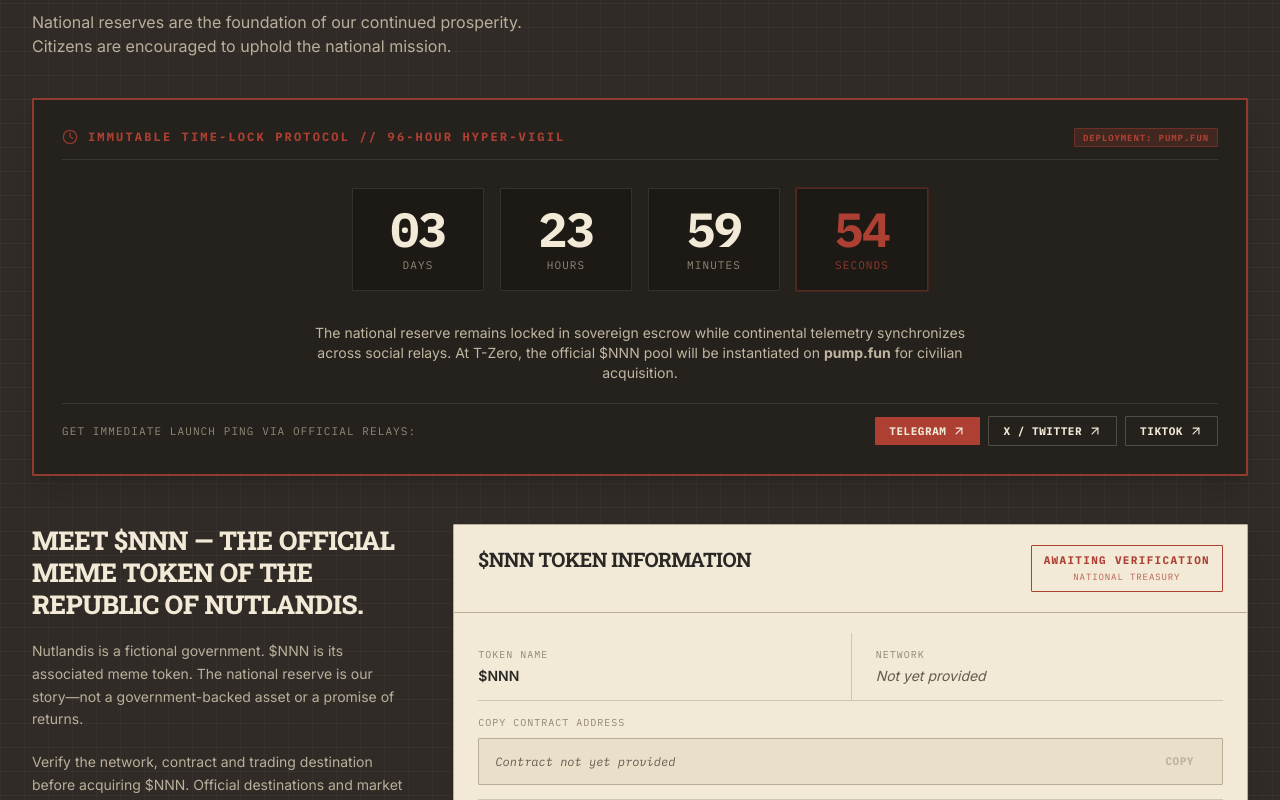
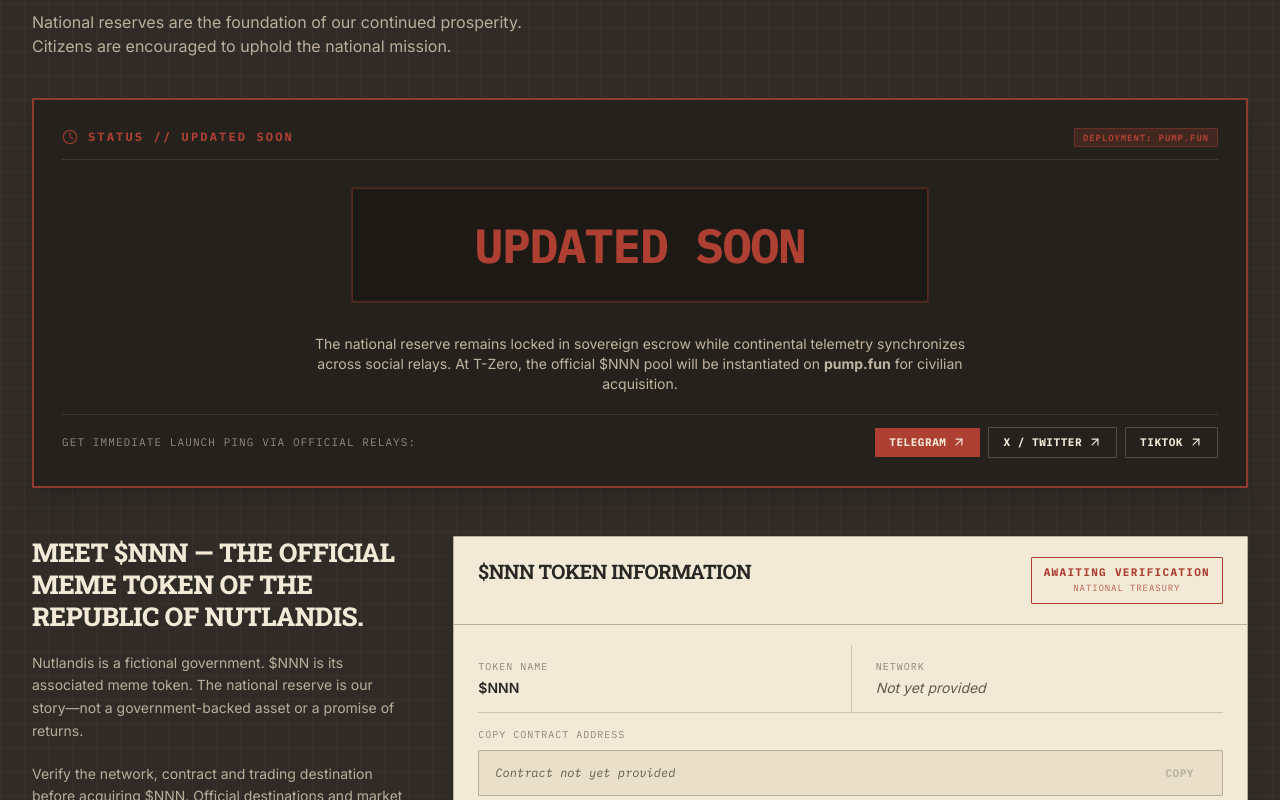
Before and after one commit to hyper1projects/republic-of-nutlandis, a React (Vite) app: page / in a window 1280 px wide. Shown: the part 1093-1893 px from the top of the page. Built offline with nearby package versions, Linux system fonts and the light colour scheme.

Commit message:
Replace countdown with 'UPDATED SOON' status

```diff
--- a/src/components/common/CountdownTimer.tsx
+++ b/src/components/common/CountdownTimer.tsx
@@ -1,74 +1,10 @@
-import React, { useState, useEffect } from 'react';
+import React from 'react';
 import { Clock, ArrowUpRight } from 'lucide-react';
 import { COMMUNITY_LINKS } from '../../data/nationalData';
 
-interface TimeLeft {
-  days: number;
-  hours: number;
-  minutes: number;
-  seconds: number;
-  isComplete: boolean;
-}
-
-// 96 hours from current operational date (Nov 2, 2026 -> Nov 6, 2026)
-// We also support localStorage so it's consistent across reloads
-function getStoredTargetTime(): number {
-  try {
-    const stored = localStorage.getItem('nutlandis_launch_target');
-    if (stored) {
-      const parsed = parseInt(stored, 10);
-      if (!isNaN(parsed) && parsed > Date.now()) {
-        return parsed;
-      }
-    }
-  } catch {
-    // fallback
-  }
-  const newTarget = Date.now() + 96 * 60 * 60 * 1000;
-  try {
-    localStorage.setItem('nutlandis_launch_target', newTarget.toString());
-  } catch {
-    // ignore
-  }
-  return newTarget;
-}
+const STATUS_TEXT = 'UPDATED SOON';
 
 export const CountdownTimer: React.FC<{ variant?: 'treasury' | 'banner' }> = ({ variant = 'treasury' }) => {
-  const [timeLeft, setTimeLeft] = useState<TimeLeft>({
-    days: 4,
-    hours: 0,
-    minutes: 0,
-    seconds: 0,
-    isComplete: false,
-  });
-
-  useEffect(() => {
-    const target = getStoredTargetTime();
-
-    const calculate = () => {
-      const now = Date.now();
-      const diff = target - now;
-
-      if (diff <= 0) {
-        setTimeLeft({ days: 0, hours: 0, minutes: 0, seconds: 0, isComplete: true });
-        return;
-      }
-
-      const days = Math.floor(diff / (1000 * 60 * 60 * 24));
-      const hours = Math.floor((diff % (1000 * 60 * 60 * 24)) / (1000 * 60 * 60));
-      const minutes = Math.floor((diff % (1000 * 60 * 60)) / (1000 * 60));
-      const seconds = Math.floor((diff % (1000 * 60)) / 1000);
-
-      setTimeLeft({ days, hours, minutes, seconds, isComplete: false });
-    };
-
-    calculate();
-    const interval = setInterval(calculate, 1000);
-    return () => clearInterval(interval);
-  }, []);
-
-  const pad = (n: number) => String(n).padStart(2, '0');
-
   if (variant === 'banner') {
     return (
       <div className="w-full bg-[#1F1C18] border-b border-official-red/40 py-2.5 px-4 text-paper-raised">
@@ -76,10 +12,10 @@ export const CountdownTimer: React.FC<{ variant?: 'treasury' | 'banner' }> = ({
           <div className="flex items-center gap-2">
             <span className="w-2 h-2 rounded-full bg-official-red animate-pulse" />
             <span className="font-mono text-[10px] sm:text-xs font-bold tracking-widest text-official-red uppercase">
-              T-MINUS RESERVE UNLOCK:
+              STATUS:
             </span>
-            <span className="font-mono text-xs sm:text-sm font-bold tracking-wider text-paper-raised">
-              {pad(timeLeft.days)}D : {pad(timeLeft.hours)}H : {pad(timeLeft.minutes)}M : {pad(timeLeft.seconds)}S
+            <span className="font-mono text-xs sm:text-sm font-bold tracking-wider text-paper-raised uppercase">
+              {STATUS_TEXT}
             </span>
           </div>
 
@@ -99,12 +35,11 @@ export const CountdownTimer: React.FC<{ variant?: 'treasury' | 'banner' }> = ({
 
   return (
     <div className="w-full border-2 border-official-red/80 bg-[#25211C] p-5 sm:p-7 rounded-[1px] shadow-xl text-paper-raised space-y-5">
-      {/* Header bar */}
       <div className="flex flex-col sm:flex-row sm:items-center justify-between border-b border-white/10 pb-3 gap-2">
         <div className="flex items-center gap-2.5">
           <Clock className="w-4 h-4 text-official-red animate-pulse" />
           <span className="font-mono text-[11px] sm:text-xs font-bold tracking-[0.18em] text-official-red uppercase">
-            IMMUTABLE TIME-LOCK PROTOCOL // 96-HOUR HYPER-VIGIL
+            STATUS // {STATUS_TEXT}
           </span>
         </div>
         <div className="flex items-center gap-2">
@@ -114,57 +49,20 @@ export const CountdownTimer: React.FC<{ variant?: 'treasury' | 'banner' }> = ({
         </div>
       </div>
 
-      {/* Main Countdown Display Grid */}
-      <div className="grid grid-cols-4 gap-2 sm:gap-4 max-w-xl mx-auto py-2">
-        {/* Days */}
-        <div className="border border-white/10 bg-[#1D1A16] p-3 sm:p-4 rounded-[1px] text-center shadow-inner">
-          <div className="font-mono font-black text-2xl sm:text-4xl lg:text-5xl text-paper-raised tracking-tight">
-            {pad(timeLeft.days)}
-          </div>
-          <div className="font-mono text-[9px] sm:text-[11px] uppercase tracking-widest text-paper-secondary/60 mt-1">
-            DAYS
-          </div>
-        </div>
-
-        {/* Hours */}
-        <div className="border border-white/10 bg-[#1D1A16] p-3 sm:p-4 rounded-[1px] text-center shadow-inner">
-          <div className="font-mono font-black text-2xl sm:text-4xl lg:text-5xl text-paper-raised tracking-tight">
-            {pad(timeLeft.hours)}
-          </div>
-          <div className="font-mono text-[9px] sm:text-[11px] uppercase tracking-widest text-paper-secondary/60 mt-1">
-            HOURS
-          </div>
-        </div>
-
-        {/* Minutes */}
-        <div className="border border-white/10 bg-[#1D1A16] p-3 sm:p-4 rounded-[1px] text-center shadow-inner">
-          <div className="font-mono font-black text-2xl sm:text-4xl lg:text-5xl text-paper-raised tracking-tight">
-            {pad(timeLeft.minutes)}
-          </div>
-          <div className="font-mono text-[9px] sm:text-[11px] uppercase tracking-widest text-paper-secondary/60 mt-1">
-            MINUTES
-          </div>
-        </div>
-
-        {/* Seconds */}
-        <div className="border border-official-red/40 bg-[#1D1A16] p-3 sm:p-4 rounded-[1px] text-center shadow-inner ring-1 ring-official-red/20">
-          <div className="font-mono font-black text-2xl sm:text-4xl lg:text-5xl text-official-red tracking-tight">
-            {pad(timeLeft.seconds)}
-          </div>
-          <div className="font-mono text-[9px] sm:text-[11px] uppercase tracking-widest text-official-red/80 mt-1">
-            SECONDS
+      <div className="max-w-xl mx-auto py-2">
+        <div className="border border-official-red/40 bg-[#1D1A16] p-6 sm:p-8 rounded-[1px] text-center shadow-inner ring-1 ring-official-red/20">
+          <div className="font-mono font-black text-2xl sm:text-4xl lg:text-5xl text-official-red tracking-tight uppercase">
+            {STATUS_TEXT}
           </div>
         </div>
       </div>
 
-      {/* Explanatory notice */}
       <div className="pt-1 text-center space-y-1">
         <p className="font-sans text-xs sm:text-sm text-paper-secondary/85 leading-relaxed max-w-2xl mx-auto">
           The national reserve remains locked in sovereign escrow while continental telemetry synchronizes across social relays. At T-Zero, the official $NNN pool will be instantiated on <strong>pump.fun</strong> for civilian acquisition.
         </p>
       </div>
 
-      {/* Social Relay Call to Action */}
       <div className="pt-3 border-t border-white/10 flex flex-col sm:flex-row items-stretch sm:items-center justify-between gap-3">
         <span className="font-mono text-[10px] sm:text-[11px] text-paper-secondary/60 uppercase tracking-widest text-center sm:text-left">
           GET IMMEDIATE LAUNCH PING VIA OFFICIAL RELAYS:
```
